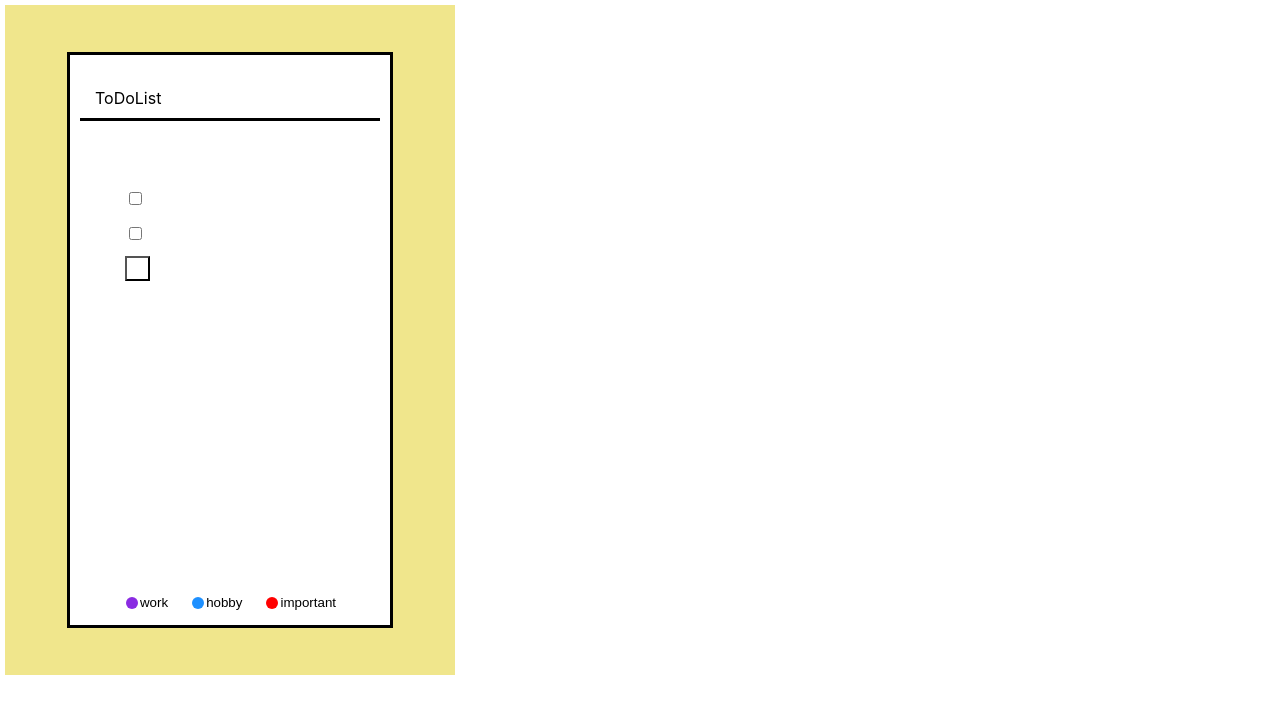
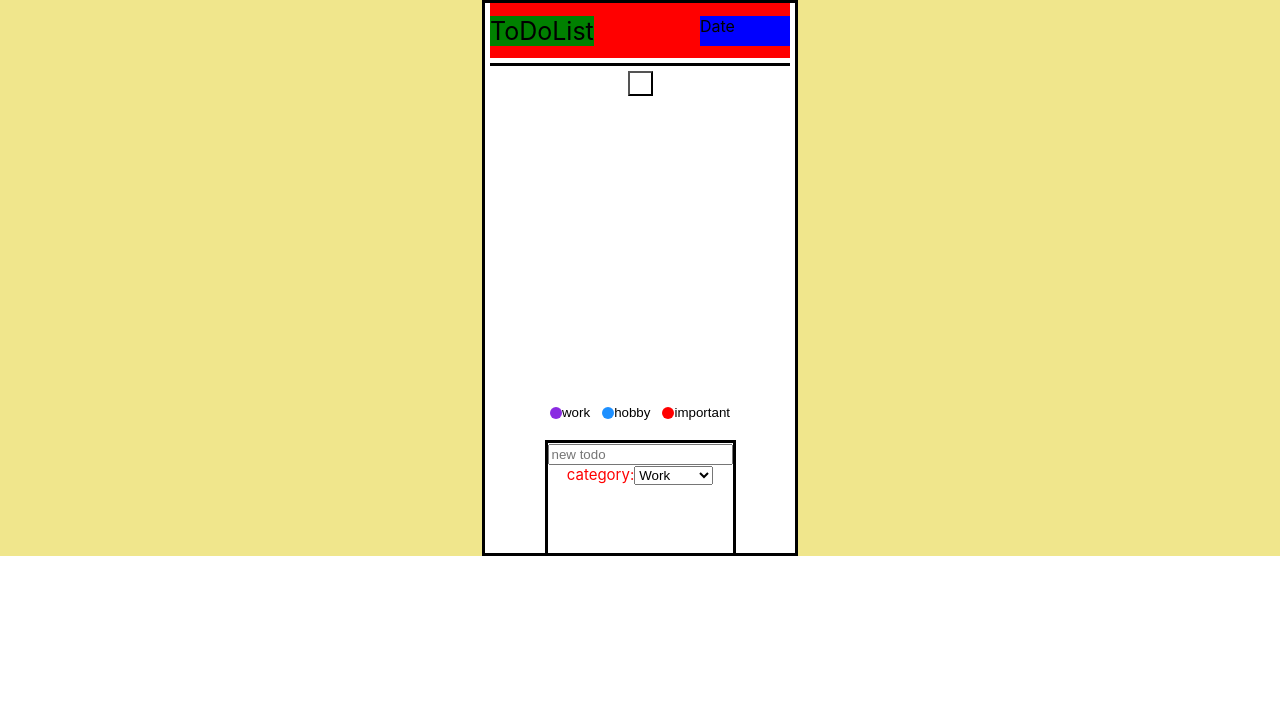
Before and after one commit to Meysam8722/todo, a React (Create React App) app: page / in a window 1280 px wide. Shown: the top 714 px of the page. Built offline with nearby package versions, Linux system fonts and the light colour scheme; the HTML template or start-up script is replaced by a standard one.

Commit message:
Adding ToDoItem

```diff
--- a/src/ToDo/Subcomponent/ToDoHeader.js
+++ b/src/ToDo/Subcomponent/ToDoHeader.js
@@ -1,11 +1,19 @@
 import React from "react";
 import {ToDoStyles} from "./styles/ToDoStyles";
 
-function ToDoHeader (){
+function ToDoHeader() {
     return (
         <div style={ToDoStyles.toDoHeaderStyle}>
-            ToDoList
+            <div style={{justifyContent: "space-between", flexDirection: "row", display: "flex", flexBasis: "100%", flex: 1}}>
+                <div style={ToDoStyles.subject}>
+                    ToDoList
+                </div>
+                <div style={ToDoStyles.date}>
+                    Date
+                </div>
+            </div>
         </div>
     );
 }
+
 export default ToDoHeader;
--- a/src/ToDo/Subcomponent/ToDoList.js
+++ b/src/ToDo/Subcomponent/ToDoList.js
@@ -1,41 +1,25 @@
 import React from "react";
 import {ToDoStyles} from "./styles/ToDoStyles";
 
-class ToDoList extends React.Component{
+function ToDoList({showInputTab, toDo, onHandleClick}) {
 
-    constructor(props) {
-        super(props);
-        this.handleClick = this.handleClick.bind(this);
-        this.handleChangeChk = this.handleChangeChk.bind(this);
-        this.state = {
-            chkbox: '',
 
-        };
-    }
-
-    handleChangeChk(){
+    const handleChangeChk = () => {
 
     }
 
-    handleClick(e){
-        this.props.onHandleClick(e.target.onClick);
+    const handleClick = (e) => {
+        onHandleClick(e.target.onClick);
     }
 
-    render(){
-        let div = <>
-            <div style={ToDoStyles.toDoList}>
-                <div style={ToDoStyles.toDoItem}>
-                    <input type="checkbox" defaultChecked={this.state.chkbox} onChange={this.handleChangeChk}/>
-                </div>
 
-                <div style={ToDoStyles.toDoItem}>
-                    <input type="checkbox" defaultChecked={this.state.chkbox} onChange={this.handleChangeChk}/>
-                </div>
+    return (
+        <div style={ToDoStyles.toDoList}>
 
-                <button style={ToDoStyles.addToDoBottom} onClick={this.handleClick}/>
-            </div>
-        </>;
-        return div;
-    }
+            <button style={ToDoStyles.addToDoBottom} onClick={handleClick}/>
+        </div>
+    );
+
 }
+
 export default ToDoList;
--- a/src/ToDo/Subcomponent/styles/ToDoStyles.js
+++ b/src/ToDo/Subcomponent/styles/ToDoStyles.js
@@ -8,10 +8,10 @@ export const ToDoStyles={
         display: 'flex',
         alignItems: 'center',
         justifyContent: 'center',
-        flexDirection: 'column',
-        width: "450px",
-        height: "670px",
-        margin: "5px",
+        flexDirection: 'column  ',
+        // width: "450px",
+        // height: "670px",
+        // margin: "5px",
         },
 
     toDo: {
@@ -19,43 +19,70 @@ export const ToDoStyles={
         display: 'flex',
         alignItems: 'center',
         flexDirection: 'column',
-        width: "320px",
-        height: "570px",
-        margin: "5px",
+        flexBasis: '550px',
+        // width: "320px",
+        // height: "570px",
+        // margin: "5px",
         borderStyle: 'solid'
     },
     inputToDoStyle: {
         backgroundColor: 'white',
         display: 'flex',
+        flexBasis: '20%',
         alignItems: 'center',
         flexDirection: 'column',
-        width: "270px",
-        height: "100px",
+        // width: "270px",
+        // height: "100px",
         borderStyle: 'solid',
         borderBottom: 0
     },
 
     toDoHeaderStyle: {
-        backgroundColor: 'white',
+        backgroundColor: 'red',
         display: 'flex',
-        justifyContent: 'flex-start',
-        alignItems: 'flex-end',
-        width: "270px",
-        height: "40px",
-        margin: 5,
-        marginTop: 12.5
+        width: "300px",
+        flexBasis: '10%',
+        flexDirection: 'row',
+        justifyContent: 'spaceBetween',
+        alignItems: 'center',
+        // width: "270px",
+        // height: "40px",
+        // margin: 5,
+        // marginTop: 12.5
     },
 
+    subject: {
+        backgroundColor: 'green',
+        display: 'flex',
+        flexBasis: '30%',
+        alignSelf: 'flexStart',
+        fontSize: '25px',
+        // width: "270px",
+        // height: "40px",
+        // margin: 5,
+        // marginTop: 12.5
+    },
+    date: {
+        backgroundColor: 'blue',
+        display: 'flex',
+        flexBasis: '30%',
+        alignSelf: 'flexEnd',
+        // width: "270px",
+        // height: "40px",
+        // margin: 5,
+        // marginTop: 12.5
+    },
     line: {
         backgroundColor: 'black',
         display: 'flex',
+        flexBasis: "0.5%",
         justifyContent: 'center',
         alignItems: 'center',
         width: "300px",
-        height: "3px",
+        // height: "3px",
         margin: 5,
-        marginTop: 5,
-        marginBottom: 20
+        // marginTop: 5,
+        // marginBottom: 20
     },
 
     toDoList: {
@@ -64,10 +91,10 @@ export const ToDoStyles={
         justifyContent: 'flex-start',
         alignItems: 'flex-start',
         flexDirection: 'column',
-        width: 220,
+        // width: 220,
         flexGrow: 1,
-        margin: 5,
-        marginTop: 40
+        // margin: 5,
+        // marginTop: 40
     },
 
     toDoItem: {
@@ -84,7 +111,7 @@ export const ToDoStyles={
         backgroundColor: 'white',
         justifyContent: 'center',
         alignItems: 'center',
-        margin: 5,
+        // margin: 5,
         width: 25,
         height: 25
     },
@@ -93,10 +120,10 @@ export const ToDoStyles={
         backgroundColor: 'white',
         display: 'flex',
         justifyContent: 'center',
-        flexDirection: 'row',
-        width: 300,
-        height: 35,
-        margin: 5
+        flexDirection: 'row', flexBasis: '10%'
+        // width: 300,
+        // height: 35,
+        // margin: 5
     },
 
     circle: {
@@ -106,7 +133,7 @@ export const ToDoStyles={
         backgroundColor: '#FF0000',
         display: 'flex',
         flexDirection: 'row',
-        margin: 2
+        // margin: 2
     },
 
     filter: {
@@ -116,8 +143,8 @@ export const ToDoStyles={
         backgroundColor: 'white',
         color: 'black',
         alignItems: 'center',
-        margin: 5,
-        height: 25,
+        // margin: 5,
+        // height: 25,
         borderStyle: 'hidden'
     },
 
@@ -129,10 +156,10 @@ export const ToDoStyles={
         display: 'flex',
         justifyContent: 'flex-start',
         alignItems: 'center',
-        width: 250,
-        height: 30,
-        margin: 5,
-        marginTop: 25
+        // width: 250,
+        // height: 30,
+        // margin: 5,
+        // marginTop: 25
     },
 
     markAsImportant: {
@@ -141,10 +168,10 @@ export const ToDoStyles={
         display: 'flex',
         justifyContent: 'flex-start',
         alignItems: 'center',
-        height: 25,
-        margin: 5,
+        // height: 25,
+        // margin: 5,
         color: 'red',
-        marginTop: 5
+        // marginTop: 5
     },
 
 
--- a/src/ToDo/ToDo.js
+++ b/src/ToDo/ToDo.js
@@ -49,6 +49,7 @@ class ToDo extends React.Component {
                 </div>
                 <ToDoList onHandleClick={this.handleClick}/>
                 <ToDoFilter />
+                <InputToDo />
             </div>
             </div>
             );
```
Also changed, not shown: 1 other file (tests, documents, lock files or other folders).
